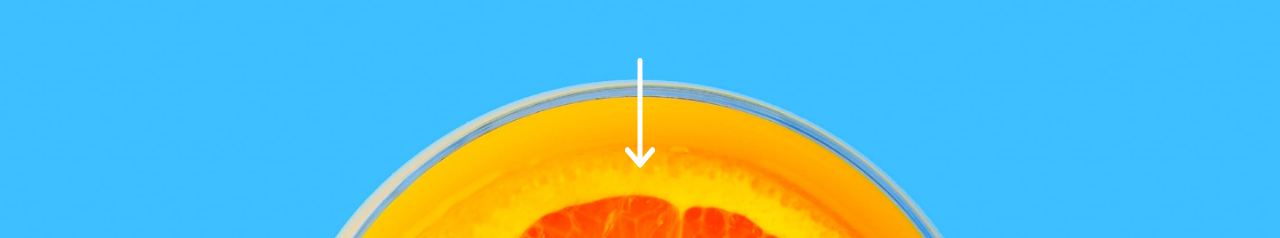
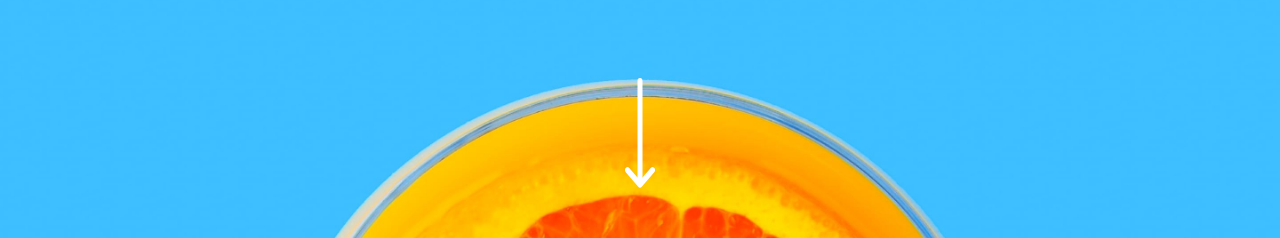
Before and after one commit to bipurna/sunnyside-agency-langing-page, a React (Create React App) app: page / in a window 1280 px wide. Shown: the part 287-525 px from the top of the page. Built offline with nearby package versions, Linux system fonts and the light colour scheme.

Commit message:
arrow adjustment

```diff
--- a/src/components/Main/Main.css
+++ b/src/components/Main/Main.css
@@ -161,7 +161,7 @@
         word-spacing: 5px;
     }
     .arrow{
-        margin-top:50px;
+        margin-top:70px;
     }
     .section-wrapper{
         display: grid;
```
